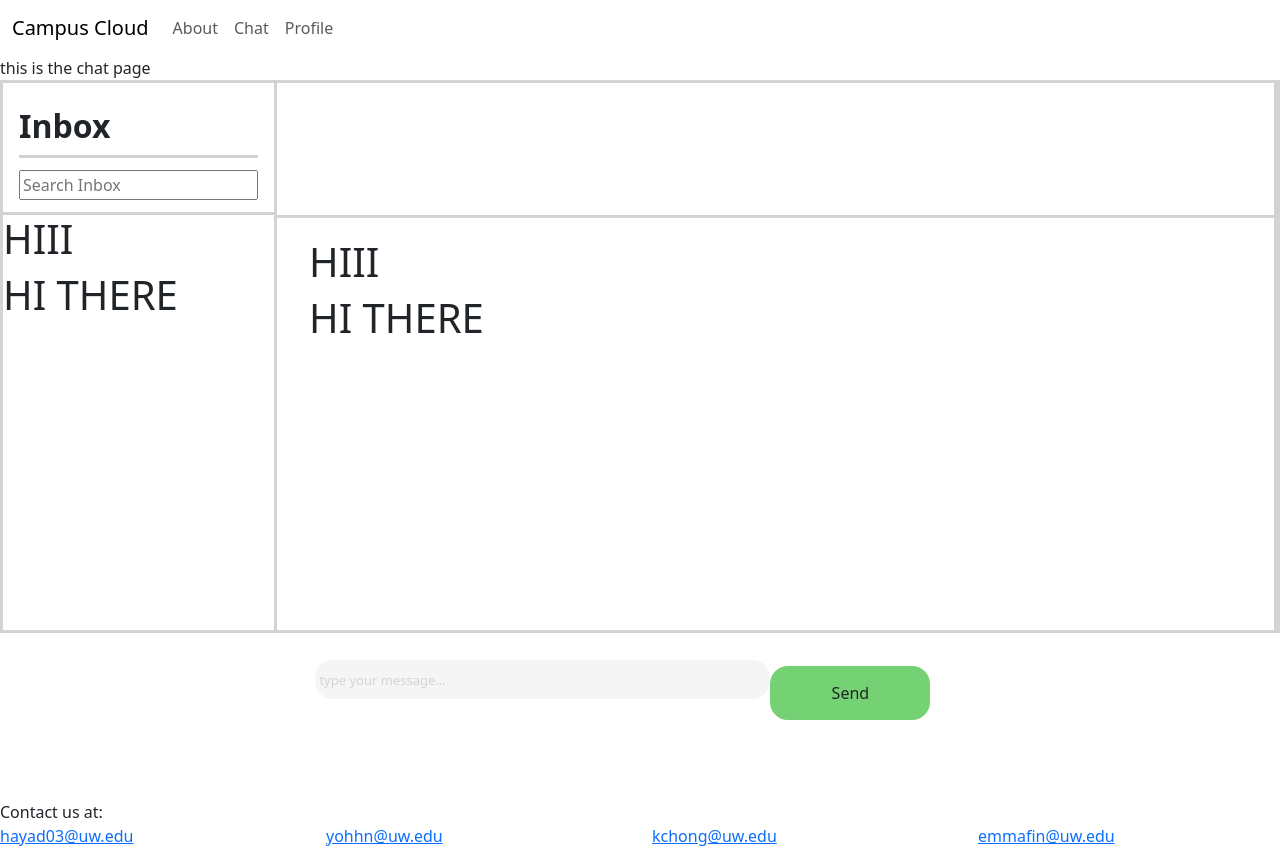
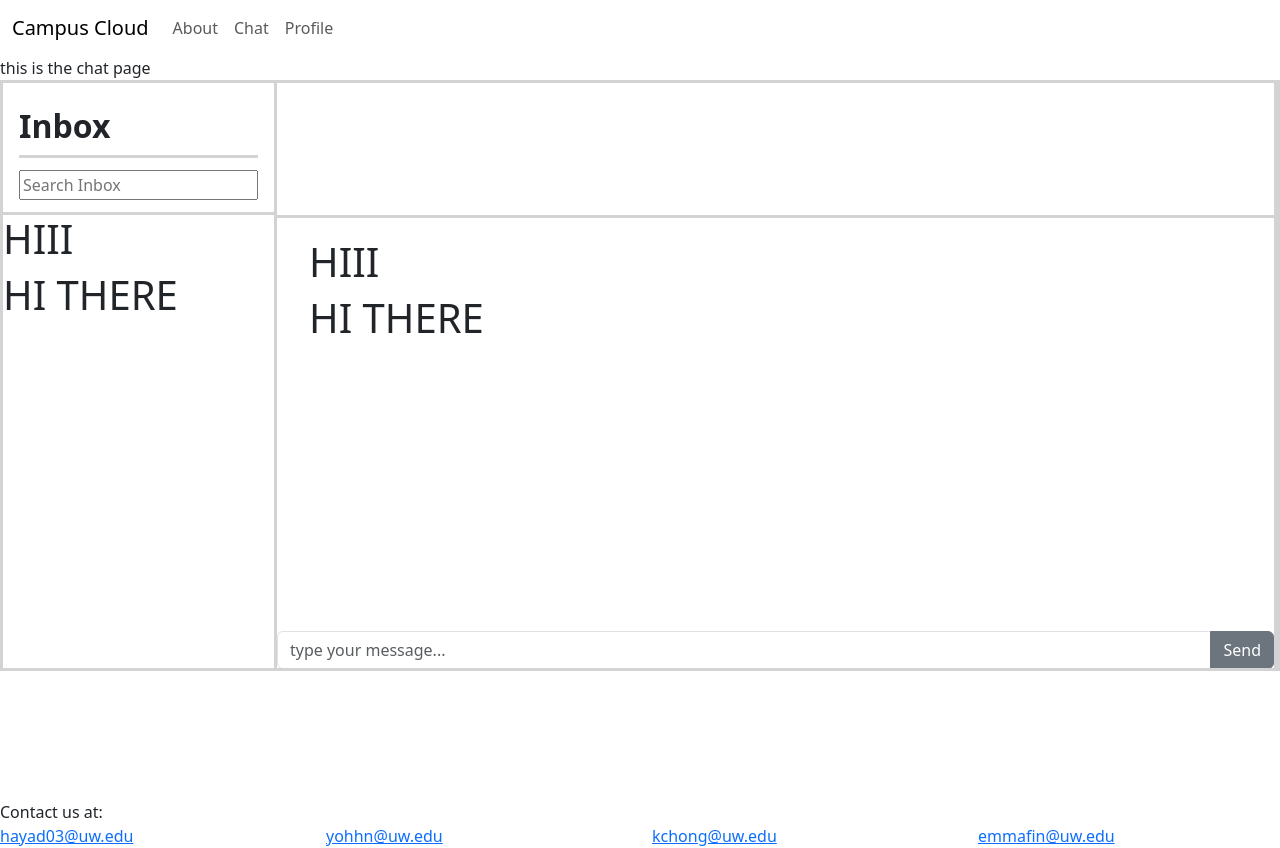
Before and after one commit to info340-au23a/project-hoda-ayad, a React (Create React App) app: page /chat in a window 1280 px wide. Built offline with nearby package versions, Linux system fonts and the light colour scheme.

Commit message:
added reactstrap component to chat

```diff
--- a/src/components/Chat.js
+++ b/src/components/Chat.js
@@ -1,4 +1,6 @@
 'use strict'
+import React from "react";
+import { Button, Input, InputGroup } from "reactstrap";
 
 export function InboxHeader() {
     return (
@@ -79,16 +81,32 @@ export function Converse({data}) {
     */
 }
 
-export function SendMessage() {
+export function SendMessage(props) {
     return (
-        <div id="draft-wrapper">
-            <div id="draft-message">
-                <input className="to-send" placeholder="type your message..."></input>
-                <button type="button" className="btn">Send</button>
-            </div>
-        </div>
-    );
+        <InputGroup className="draft-message">
+            <Input
+                id="messageBox"
+                name="send"
+                placeholder="type your message..."
+                className="to-send"
+                />
+            <Button>
+                Send
+            </Button>
+        </InputGroup>
+    )
 }
+
+// export function SendMessage() {
+//     return (
+//         <div id="draft-wrapper">
+//             <div id="draft-message">
+//                 <input className="to-send" placeholder="type your message..."></input>
+//                 <button type="button" className="btn">Send</button>
+//             </div>
+//         </div>
+//     );
+// }
 
 
 /*
--- a/src/pages/Chat.js
+++ b/src/pages/Chat.js
@@ -31,9 +31,6 @@ function Chat(props) {
     );
   }
 
-  MessageCard
-  MessageHeader
-  Converse
-  SendMessage
+
 
   export default Chat;
```
